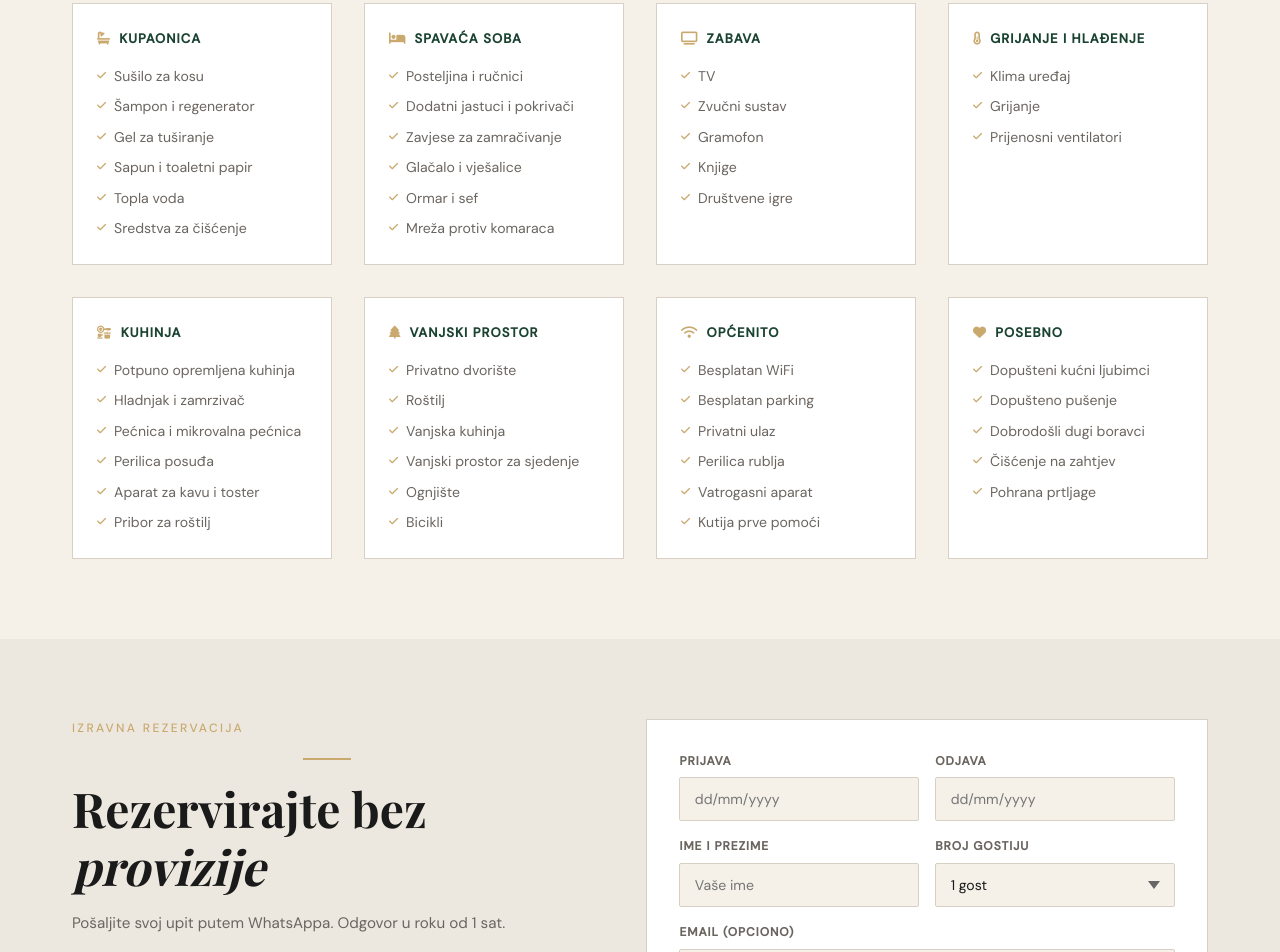
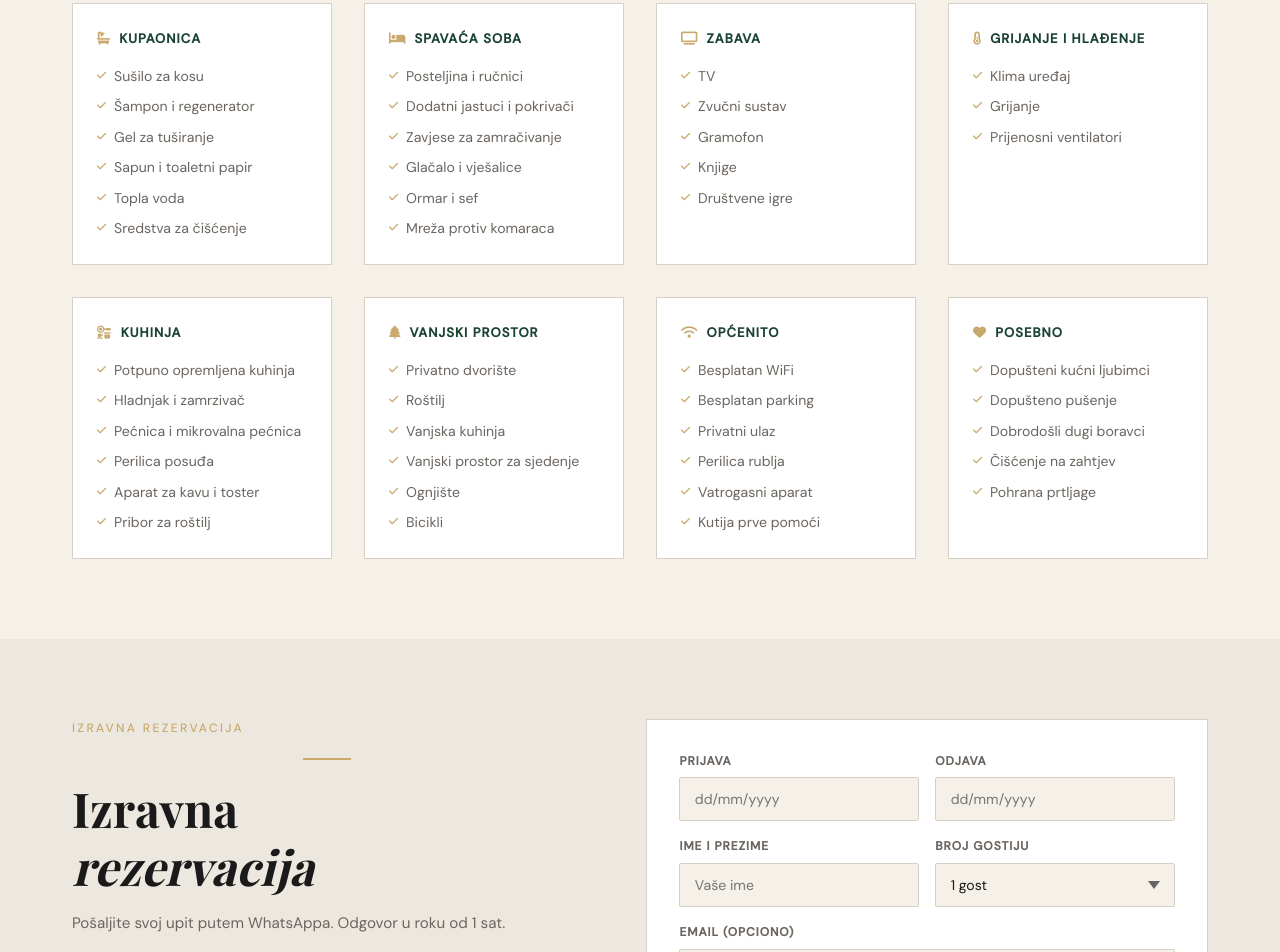
Before and after one commit to consoleSudo/ToniaWeb-main, a website: page index.html in a window 1280 px wide. Shown: the part 2947-3899 px from the top of the page. Drawn offline with nearby package versions, Linux system fonts and the light colour scheme; a web font is replaced by a local one.

Commit message:
fix(layout): resolve double 2+ display in badge and replace commission wording in booking section

```diff
--- a/content.json
+++ b/content.json
@@ -96,9 +96,9 @@
       "de": "Antwort innerhalb 1 Std."
     },
     "about-exp": {
-      "hr": "2+<br>godine<br>iskustva",
-      "en": "2+<br>years of<br>experience",
-      "de": "2+<br>Jahre<br>Erfahrung"
+      "hr": "godine<br>iskustva",
+      "en": "years of<br>experience",
+      "de": "Jahre<br>Erfahrung"
     },
     "about-eyebrow": {
       "hr": "O apartmanu",
@@ -486,9 +486,9 @@
       "de": "Direktbuchung"
     },
     "book-title": {
-      "hr": "Rezervirajte bez<br><em>provizije</em>",
-      "en": "Book without<br><em>commission</em>",
-      "de": "Buchen ohne<br><em>Provision</em>"
+      "hr": "Izravna<br><em>rezervacija</em>",
+      "en": "Direct<br><em>booking</em>",
+      "de": "Direkt<br><em>buchen</em>"
     },
     "book-desc": {
       "hr": "Pošaljite svoj upit putem WhatsAppa. Odgovor u roku od 1 sat.",
--- a/index.html
+++ b/index.html
@@ -2932,7 +2932,7 @@
         <div class="booking-info">
           <p class="eyebrow" data-i18n="book-eyebrow">Izravna rezervacija</p>
           <div class="divider"></div>
-          <h2 class="section-title" data-i18n="book-title">Rezervirajte bez<br><em>provizije</em></h2>
+          <h2 class="section-title" data-i18n="book-title">Izravna<br><em>rezervacija</em></h2>
           <p class="booking-desc" data-i18n="book-desc">Pošaljite svoj upit putem WhatsAppa. Odgovor u roku od 1 sat.
           </p>
           <ul class="booking-perks">
@@ -3843,7 +3843,7 @@
         "proof-parking": { hr: "Besplatan Parking", en: "Free Parking", de: "Kostenloser Parkplatz" },
         "proof-sea": { hr: "30km do mora", en: "30km from sea", de: "30km zum Meer" },
         "proof-reply": { hr: "Odgovor u roku od 1h", en: "Reply within 1h", de: "Antwort innerhalb 1 Std." },
-        "about-exp": { hr: "2+<br>godine<br>iskustva", en: "2+<br>years of<br>experience", de: "2+<br>Jahre<br>Erfahrung" },
+        "about-exp": { hr: "godine<br>iskustva", en: "years of<br>experience", de: "Jahre<br>Erfahrung" },
         "about-eyebrow": { hr: "O apartmanu", en: "About the apartment", de: "Über das Apartment" },
         "about-title": { hr: "Više od apartmana —<br><em>doživljaj</em>", en: "More than an apartment —<br><em>an experience</em>", de: "Mehr als nur ein Apartment —<br><em>ein Erlebnis</em>" },
         "about-desc": { hr: "Opustite se u ugodnom i moderno uređenom smještaju, smještenom svega 30 km od mora. Na raspolaganju su vam privatni ulaz, potpuno opremljena kuhinja, dnevni boravak, spavaća soba i kupaonica.<br>Uživajte u privatnom dvorištu, vanjskom roštilju te prostoriji za zabavu sa zvučnim i svjetlosnim efektima. Idealan izbor za parove koji traže mir, privatnost i potpuni odmor.", en: "Relax in a cozy and modernly decorated accommodation, located just 30 km from the sea. You have at your disposal a private entrance, a fully equipped kitchen, a living room, a bedroom and a bathroom.<br>Enjoy the private courtyard, outdoor barbecue, and an entertainment room with sound and light effects. An ideal choice for couples looking for peace, privacy, and complete relaxation.", de: "Entspannen Sie sich in einer gemütlichen und modernen Unterkunft, die nur 30 km vom Meer entfernt liegt. Ihnen stehen ein privater Eingang, eine voll ausgestattete Küche, ein Wohnzimmer, ein Schlafzimmer und ein Badezimmer zur Verfügung.<br>Genießen Sie den privaten Innenhof, den Grill im Freien und einen Partyraum mit Sound- und Lichteffekten. Eine ideale Wahl für Paare, die Ruhe, Privatsphäre und völlige Entspannung suchen." },
@@ -3921,7 +3921,7 @@
         "am-spec-4": { hr: "Čišćenje na zahtjev", en: "Cleaning on request", de: "Reinigung auf Anfrage" },
         "am-spec-5": { hr: "Pohrana prtljage", en: "Luggage dropoff allowed", de: "Gepäckaufbewahrung erlaubt" },
         "book-eyebrow": { hr: "Izravna rezervacija", en: "Direct Booking", de: "Direktbuchung" },
-        "book-title": { hr: "Rezervirajte bez<br><em>provizije</em>", en: "Book without<br><em>commission</em>", de: "Buchen ohne<br><em>Provision</em>" },
+        "book-title": { hr: "Izravna<br><em>rezervacija</em>", en: "Direct<br><em>booking</em>", de: "Direkt<br><em>buchen</em>" },
         "book-desc": { hr: "Pošaljite svoj upit putem WhatsAppa. Odgovor u roku od 1 sat.", en: "Send your inquiry via WhatsApp. Reply within 1 hour.", de: "Senden Sie Ihre Anfrage per WhatsApp. Antwort innerhalb von 1 Stunde." },
         "book-perk-1": { hr: "Izravna rezervacija", en: "Direct booking", de: "Direktbuchung" },
         "book-perk-2": { hr: "Odgovor u roku od 1h", en: "Reply within 1h", de: "Antwort innerhalb 1 Std." },
```
